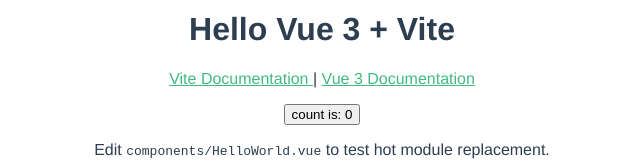
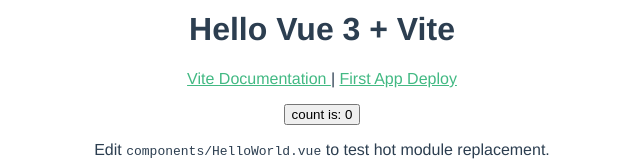
Before and after one commit to ftees/vite, a Vue app: page / in a window 1280 px wide. Shown: the part 274-435 px from the top of the page, without its empty margins (318-958 px from the left). Built offline with nearby package versions, Linux system fonts and the light colour scheme.

Commit message:
fist commit

```diff
--- a/src/components/HelloWorld.vue
+++ b/src/components/HelloWorld.vue
@@ -6,10 +6,12 @@
       Vite Documentation
     </a>
     |
-    <a href="https://v3.vuejs.org/" target="_blank">Vue 3 Documentation</a>
+    <a href="https://v3.vuejs.org/" target="_blank">First App Deploy</a>
   </p>
 
-  <button type="button" @click="state.count++">count is: {{ state.count }}</button>
+  <button type="button" @click="state.count++">
+    count is: {{ state.count }}
+  </button>
   <p>
     Edit
     <code>components/HelloWorld.vue</code> to test hot module replacement.
@@ -17,13 +19,13 @@
 </template>
 
 <script setup>
-import { defineProps, reactive } from 'vue'
+import { defineProps, reactive } from "vue";
 
 defineProps({
-  msg: String
-})
+  msg: String,
+});
 
-const state = reactive({ count: 0 })
+const state = reactive({ count: 0 });
 </script>
 
 <style scoped>
```
